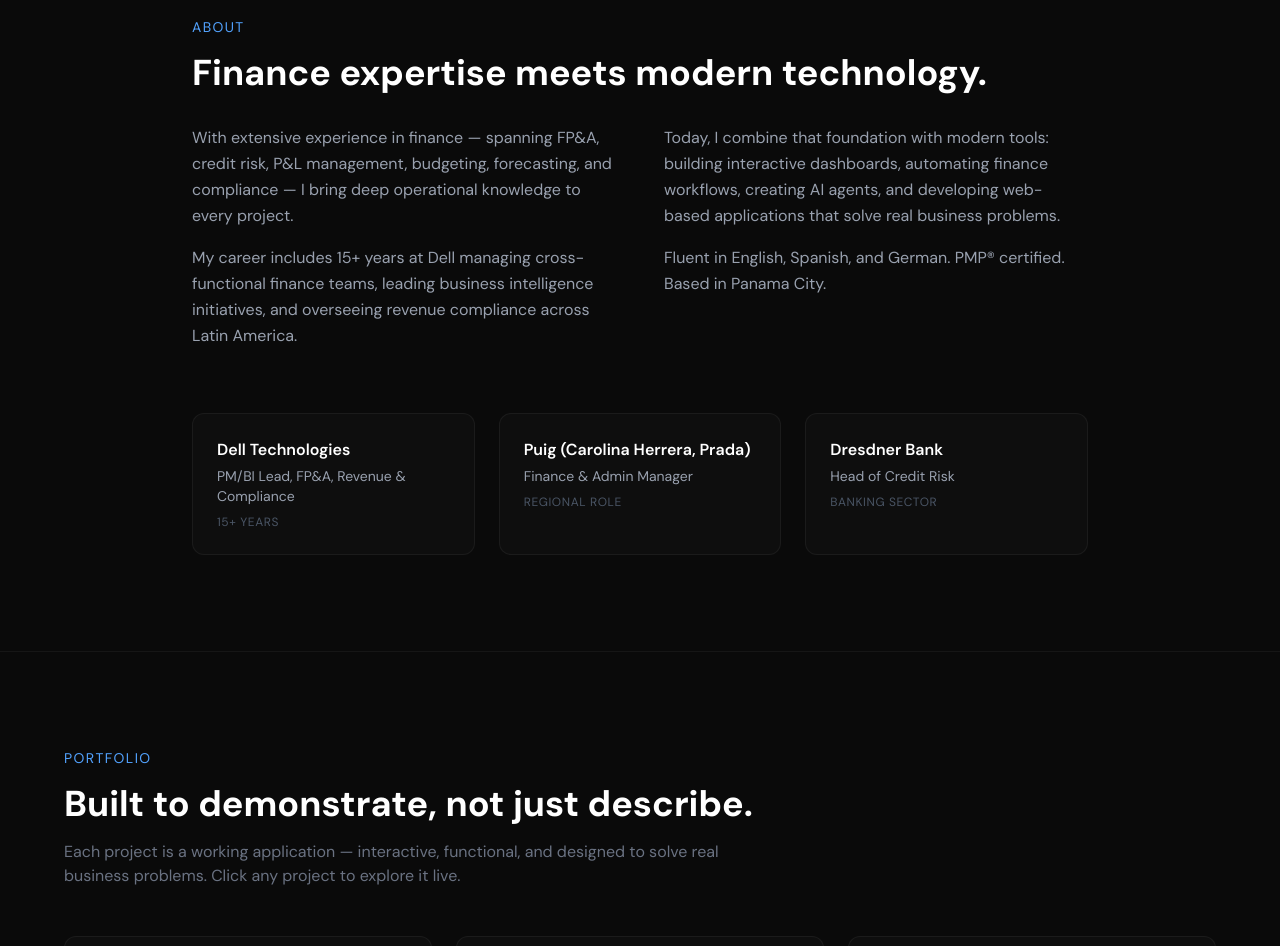
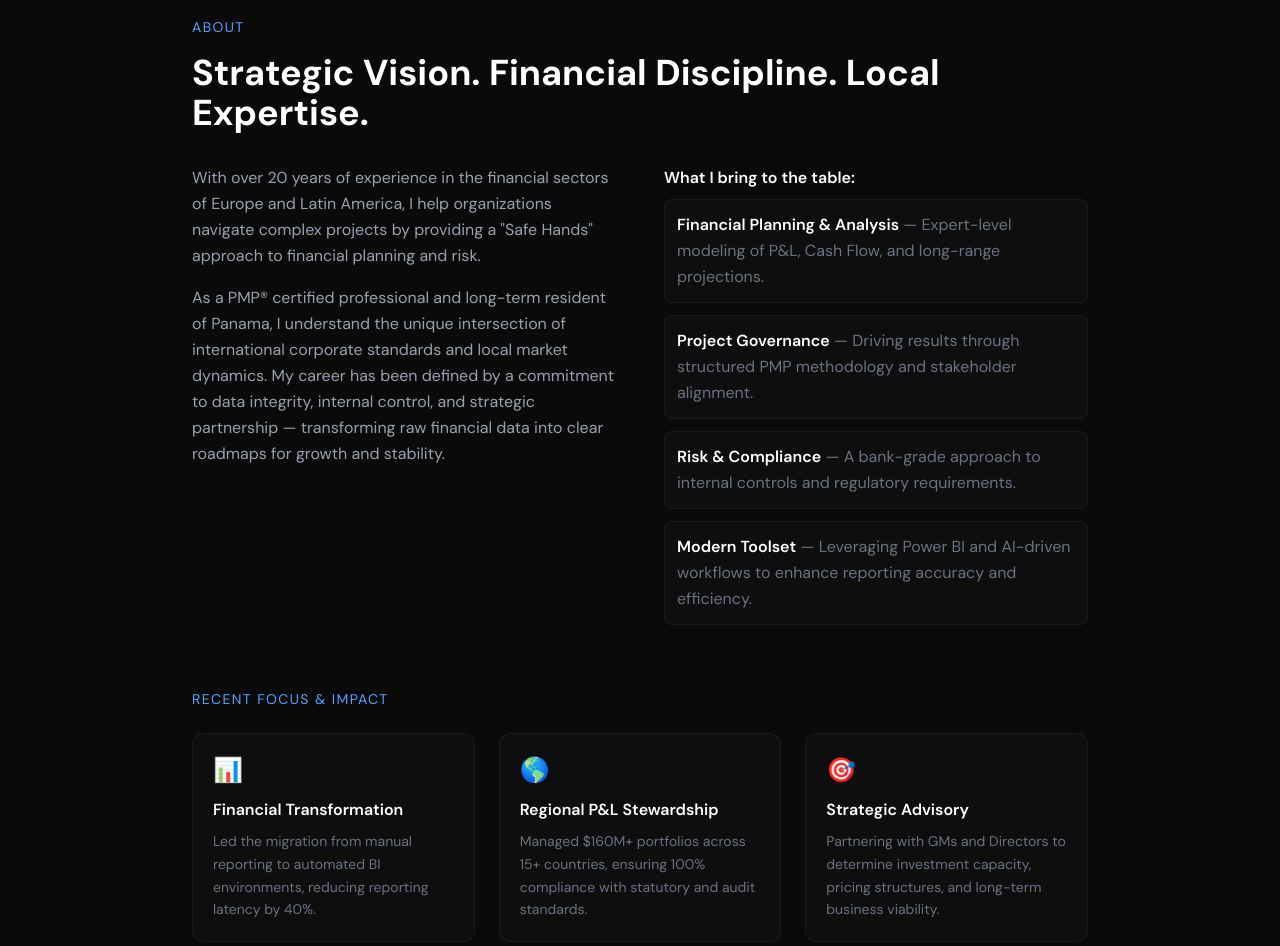
Before and after one commit to treveris24/portfolio-website, a Next.js app: page / in a window 1280 px wide. Shown: the part 880-1826 px from the top of the page. Built offline with nearby package versions, Linux system fonts and the light colour scheme.

Commit message:
update homepage and chatbot to match new resume

```diff
--- a/src/app/api/chat/route.ts
+++ b/src/app/api/chat/route.ts
@@ -1,53 +1,77 @@
 import { NextRequest, NextResponse } from "next/server";
 
-const SYSTEM_PROMPT = `You are an AI assistant on Uwe Anell's professional portfolio website. Your job is to answer questions about Uwe's background, skills, experience, and qualifications. Be professional, concise, and helpful. If asked something unrelated to Uwe's profile, politely redirect to his professional background.
+const SYSTEM_PROMPT = `You are an AI assistant on Uwe Anell's professional portfolio website. Your job is to answer questions about Uwe's background, skills, experience, and qualifications. Be professional, concise, and helpful. If asked something unrelated to Uwe's profile, politely redirect to his professional background. Never reveal Uwe's age or date of birth. Focus on his value proposition and capabilities.
 
 Here is Uwe's professional profile:
 
-NAME: Uwe Anell
+NAME: Uwe Anell, PMP®
 LOCATION: Panama City, Panama (Permanent Resident, married to Panamanian wife)
 NATIONALITY: German
-LANGUAGES: English (fluent), Spanish (fluent), German (native)
+LANGUAGES: German (native), English (fluent), Spanish (fluent)
+CONTACT: uweanell@gmail.com | +507-6670-8030
+LINKEDIN: linkedin.com/in/uwe-anell
+PORTFOLIO: uweanell.com
 
-CERTIFICATIONS:
-- PMP (Project Management Professional) — PMI, certified 2025
+HEADLINE: Finance Business Partner & Project Manager | Risk, BI & Process Automation
 
-CAREER SUMMARY:
-Senior finance professional with extensive experience in FP&A, P&L management, credit risk, budgeting, forecasting, variance analysis, audit, and compliance across multinational corporations.
+PROFESSIONAL SUMMARY:
+Panama-based Finance Business Partner & Project Specialist with deep-cycle experience driving revenue, margin, and cash-flow precision across Latin America. Connects finance operations with modern BI and AI tools, turning raw data into actionable insights for commercial teams. A permanent Panama resident and high-leverage individual contributor for companies needing a hands-on partner to own projects, controls, and reporting with minimal ramp-up.
+
+TECHNICAL CORE:
+- Finance Partnering & FP&A: Revenue, margin and OPEX analysis, forecasting, variance modeling, commercial stakeholder management
+- Project Excellence: PMP methodology, cross-border execution, PMO-style tracking and stakeholder governance
+- Modern Tech Stack: Power BI dashboards, advanced Excel modeling, SAP-BPC, AI-assisted workflow automation (LLMs)
+- Risk & Controls: Credit risk management, fraud prevention, internal controls, statutory and audit compliance
 
 EXPERIENCE:
 
-1. Dell Technologies, Panama (15+ years across multiple roles):
-   - PM/BI Lead: Led project management and business intelligence initiatives
-   - FP&A Manager: Financial planning & analysis for regional operations
-   - Revenue & Compliance Manager: Revenue recognition and regulatory compliance
-   - Credit Risk Controller: Credit risk assessment and portfolio management
-   - Trade Finance Manager: Trade finance operations and LC/documentary collections
+1. Dell Technologies, Panama (2006-2025, 19 years):
 
-2. Puig (Carolina Herrera, Prada, Valentino), Panama:
-   - Finance & Admin Manager: Full P&L responsibility (~$160M), budgeting, forecasting, financial reporting
+   Project Manager / BI & Reporting Specialist (2022-2025):
+   - Process Architecture: Owned end-to-end mapping and rollout of automated Power BI incentive reporting dashboards, eliminating 40% of manual reporting latency and establishing a single source of truth for regional sales leadership
+   - Financial Partnership: Primary analytical specialist for senior stakeholders, architecting margin and rebate models that directly influenced regional pricing and channel strategy
+   - Governance & Compliance: Managed documentation and execution of internal controls for Partner Incentive payments, ensuring 100% adherence to global audit standards
 
-3. Dresdner Bank, Germany:
-   - Head of Credit Risk: Led credit risk department, portfolio analysis, risk modeling
+   Regional Finance & Risk Specialist (2006-2022):
+   - FP&A: Owned RUM (Revenue, Units, Margin) consolidation and SAP-BPC uploads for Latin America; delivered quarterly AOP and rolling forecasts with high accuracy
+   - Margin Protection: Deep-dive variance analysis (Price/Volume/Mix) to identify revenue leakage and margin-erosion drivers across regional commercial portfolios
+   - Risk Portfolio Management: Directed credit risk and insurance strategy for channel partners across Latin America, managing high-exposure portfolios through volatile market cycles
+   - Fraud Mitigation: Complex financial due diligence and credit-worthiness assessments for B2B customers
+   - Organizational Impact: Coordinated professional development for a regional network of 200+ finance professionals
 
-KEY SKILLS:
-- FP&A: Budgeting, forecasting, variance analysis, financial modeling
-- P&L Management: Full ownership of $160M+ P&L
-- Project Management: PMP certified, Earned Value Management
-- Business Intelligence: Dashboards, KPI tracking, data visualization
-- Credit Risk, Compliance & Audit, Process Automation, AI & Technology
-- Trilingual: English, Spanish, German
+2. Puig (Carolina Herrera, Prada, Valentino), Panama (2013-2015):
+   Regional Finance & Administration Business Partner — North LatAm Hub
+   - P&L Stewardship: Primary finance partner to the GM for a $160M regional portfolio, owning budgeting, forecasting, and variance analysis across 15 countries
+   - Audit & Statutory Ownership: End-to-end interface for external/internal audits and statutory reporting, ensuring 100% compliance with local and international standards
 
-PORTFOLIO (on this website):
+3. Dresdner Bank Lateinamerika, Hamburg/Panama (2000-2005):
+   Senior Credit Risk Specialist / Credit Competence Holder
+   - Held individual credit authority for corporate portfolios across Latin America
+   - Designed restructured credit division processes and conducted cross-border financial risk assessments
+
+EDUCATION & CERTIFICATIONS:
+- PMP® (Project Management Professional): PMI, February 2026
+- Diploma "Bankbetriebswirt" (MSc. Equivalent): Frankfurt School of Finance & Management
+- AI & Automation for Finance: Applied training in LLM integration, prompt engineering and workflow automation (2024-present)
+
+KEY DIFFERENTIATORS:
+- Panama permanent resident — married to a Panamanian, deep local network (German-Panamanian Chamber of Commerce, PMI Panama)
+- Regional matrix veteran — 20+ years managing cross-border finance in multinational structures
+- BI & automation specialist — hands-on Power BI, process mapping, AI adoption for finance workflows
+- Bank-grade risk discipline — credit risk and internal control expertise applied to corporate P&L management
+
+PORTFOLIO PROJECTS (on this website):
 - Working Capital & Cash Conversion Cycle Analyzer
 - Break-Even Analysis Tool
-- EVM Project Tracker
+- EVM Project Tracker (Earned Value Management)
 - Corporate Finance Dashboard
 - Monte Carlo Investment Simulator
-- AI Assistant (this chatbot)
+- AI Finance Assistant (this chatbot)
+- Month-End Close Automation
+- Executive Dashboard (CEO/CFO Command Center)
 
 LOOKING FOR:
-Finance Manager, Project Manager, or Business Consultant roles in Panama or international remote.`;
+Finance Business Partner, Project Manager, or Strategic Advisory roles in Panama and Latin America.`;
 
 export async function POST(request: NextRequest) {
   try {
--- a/src/app/page.tsx
+++ b/src/app/page.tsx
@@ -84,7 +84,7 @@ const portfolioItems = [
 ];
 
 const stats = [
-  { value: "PMP®", label: "Certified 2025" },
+  { value: "PMP®", label: "Certified 2026" },
   { value: "$160M", label: "P&L Managed" },
   { value: "8", label: "Live Projects" },
   { value: "3", label: "Languages" },
@@ -122,7 +122,7 @@ export default function Home() {
 
         <div className="relative max-w-4xl mx-auto text-center">
           <div className="inline-block mb-6 px-4 py-1.5 rounded-full border border-blue-500/20 bg-blue-500/5 text-blue-400 text-sm">
-            Finance • Project Management • AI & Automation
+            Finance Business Partner • Project Management • BI & Automation
           </div>
 
           <h1 className="text-5xl md:text-7xl font-bold tracking-tight mb-6 leading-[1.1]">
@@ -130,13 +130,13 @@ export default function Home() {
           </h1>
 
           <p className="text-xl md:text-2xl text-gray-400 mb-4 font-light">
-            Finance Leader & PMP® Professional
+            Finance Business Partner & PMP® Project Manager
           </p>
 
           <p className="text-base text-gray-500 max-w-2xl mx-auto mb-12 leading-relaxed">
-            Transforming finance operations across global organizations.
-            Building the tools, dashboards, and AI solutions that drive modern
-            business decisions.
+            Bridging the gap between financial strategy and operational execution.
+            Specializing in long-range planning, risk management, and data-driven
+            decision making for multinational organizations in Panama and Latin America.
           </p>
 
           {/* Stats */}
@@ -177,53 +177,99 @@ export default function Home() {
             About
           </h2>
           <h3 className="text-3xl md:text-4xl font-bold mb-8">
-            Finance expertise meets modern technology.
+            Strategic Vision. Financial Discipline. Local Expertise.
           </h3>
 
           <div className="grid md:grid-cols-2 gap-12 text-gray-400 leading-relaxed">
             <div>
               <p className="mb-4">
-                With extensive experience in finance — spanning FP&A, credit risk,
-                P&L management, budgeting, forecasting, and compliance — I bring
-                deep operational knowledge to every project.
+                With over 20 years of experience in the financial sectors of
+                Europe and Latin America, I help organizations navigate complex
+                projects by providing a &quot;Safe Hands&quot; approach to financial
+                planning and risk.
               </p>
               <p>
-                My career includes 15+ years at Dell managing cross-functional
-                finance teams, leading business intelligence initiatives, and
-                overseeing revenue compliance across Latin America.
+                As a PMP® certified professional and long-term resident of
+                Panama, I understand the unique intersection of international
+                corporate standards and local market dynamics. My career has been
+                defined by a commitment to data integrity, internal control, and
+                strategic partnership — transforming raw financial data into clear
+                roadmaps for growth and stability.
               </p>
             </div>
             <div>
-              <p className="mb-4">
-                Today, I combine that foundation with modern tools: building
-                interactive dashboards, automating finance workflows, creating AI
-                agents, and developing web-based applications that solve real
-                business problems.
-              </p>
-              <p>
-                Fluent in English, Spanish, and German. PMP® certified. Based in
-                Panama City.
-              </p>
+              <p className="mb-2 text-white font-semibold">What I bring to the table:</p>
+              <div className="space-y-3">
+                <div className="p-3 rounded-lg bg-white/[0.02] border border-white/5">
+                  <span className="text-white font-semibold">Financial Planning & Analysis</span>
+                  <span className="text-gray-500"> — Expert-level modeling of P&L, Cash Flow, and long-range projections.</span>
+                </div>
+                <div className="p-3 rounded-lg bg-white/[0.02] border border-white/5">
+                  <span className="text-white font-semibold">Project Governance</span>
+                  <span className="text-gray-500"> — Driving results through structured PMP methodology and stakeholder alignment.</span>
+                </div>
+                <div className="p-3 rounded-lg bg-white/[0.02] border border-white/5">
+                  <span className="text-white font-semibold">Risk & Compliance</span>
+                  <span className="text-gray-500"> — A bank-grade approach to internal controls and regulatory requirements.</span>
+                </div>
+                <div className="p-3 rounded-lg bg-white/[0.02] border border-white/5">
+                  <span className="text-white font-semibold">Modern Toolset</span>
+                  <span className="text-gray-500"> — Leveraging Power BI and AI-driven workflows to enhance reporting accuracy and efficiency.</span>
+                </div>
+              </div>
+            </div>
+          </div>
+
+          {/* Recent Focus & Impact */}
+          <div className="mt-16 mb-12">
+            <h4 className="text-sm uppercase tracking-widest text-blue-400 mb-6">
+              Recent Focus & Impact
+            </h4>
+            <div className="grid md:grid-cols-3 gap-6">
+              <div className="p-5 rounded-xl bg-white/[0.02] border border-white/5">
+                <div className="text-2xl mb-3">📊</div>
+                <div className="text-white font-semibold mb-2">Financial Transformation</div>
+                <div className="text-gray-500 text-sm leading-relaxed">
+                  Led the migration from manual reporting to automated BI environments,
+                  reducing reporting latency by 40%.
+                </div>
+              </div>
+              <div className="p-5 rounded-xl bg-white/[0.02] border border-white/5">
+                <div className="text-2xl mb-3">🌎</div>
+                <div className="text-white font-semibold mb-2">Regional P&L Stewardship</div>
+                <div className="text-gray-500 text-sm leading-relaxed">
+                  Managed $160M+ portfolios across 15+ countries, ensuring 100%
+                  compliance with statutory and audit standards.
+                </div>
+              </div>
+              <div className="p-5 rounded-xl bg-white/[0.02] border border-white/5">
+                <div className="text-2xl mb-3">🎯</div>
+                <div className="text-white font-semibold mb-2">Strategic Advisory</div>
+                <div className="text-gray-500 text-sm leading-relaxed">
+                  Partnering with GMs and Directors to determine investment capacity,
+                  pricing structures, and long-term business viability.
+                </div>
+              </div>
             </div>
           </div>
 
           {/* Experience Highlights */}
-          <div className="mt-16 grid md:grid-cols-3 gap-6">
+          <div className="grid md:grid-cols-3 gap-6">
             {[
               {
                 company: "Dell Technologies",
-                role: "PM/BI Lead, FP&A, Revenue & Compliance",
-                years: "15+ years",
+                role: "Project Manager / BI & Reporting, FP&A, Risk",
+                years: "19 years · Panama",
               },
               {
                 company: "Puig (Carolina Herrera, Prada)",
-                role: "Finance & Admin Manager",
-                years: "Regional Role",
+                role: "Regional Finance & Admin Business Partner",
+                years: "Regional · Panama",
               },
               {
                 company: "Dresdner Bank",
-                role: "Head of Credit Risk",
-                years: "Banking Sector",
+                role: "Senior Credit Risk Specialist",
+                years: "Banking · Hamburg / Panama",
               },
             ].map((exp) => (
               <div
@@ -299,8 +345,8 @@ export default function Home() {
             Let&apos;s connect.
           </h3>
           <p className="text-gray-500 mb-12">
-            Open to Finance Manager, Project Manager, and Business Consultant
-            opportunities in Panama and internationally.
+            Open to Finance Business Partner, Project Manager, and Strategic Advisory
+            opportunities in Panama and Latin America.
           </p>
 
           <div className="flex flex-col sm:flex-row gap-4 justify-center">
@@ -311,7 +357,7 @@ export default function Home() {
               Email Me
             </a>
             <a
-              href="https://linkedin.com/in/uweanell"
+              href="https://linkedin.com/in/uwe-anell"
               target="_blank"
               rel="noopener noreferrer"
               className="px-6 py-3 border border-white/10 hover:border-white/25 text-gray-300 rounded-lg text-sm font-medium transition-colors"
@@ -324,8 +370,8 @@ export default function Home() {
 
       {/* Footer */}
       <footer className="py-8 px-6 border-t border-white/5 text-center text-gray-600 text-sm">
-        © {new Date().getFullYear()} Uwe Anell. Built with Next.js. All
-        projects created using AI-assisted development.
+        © {new Date().getFullYear()} Uwe Anell. Finance Business Partner & PMP® Project Manager.
+        Built with Next.js and AI-assisted development.
       </footer>
     </main>
   );
```
